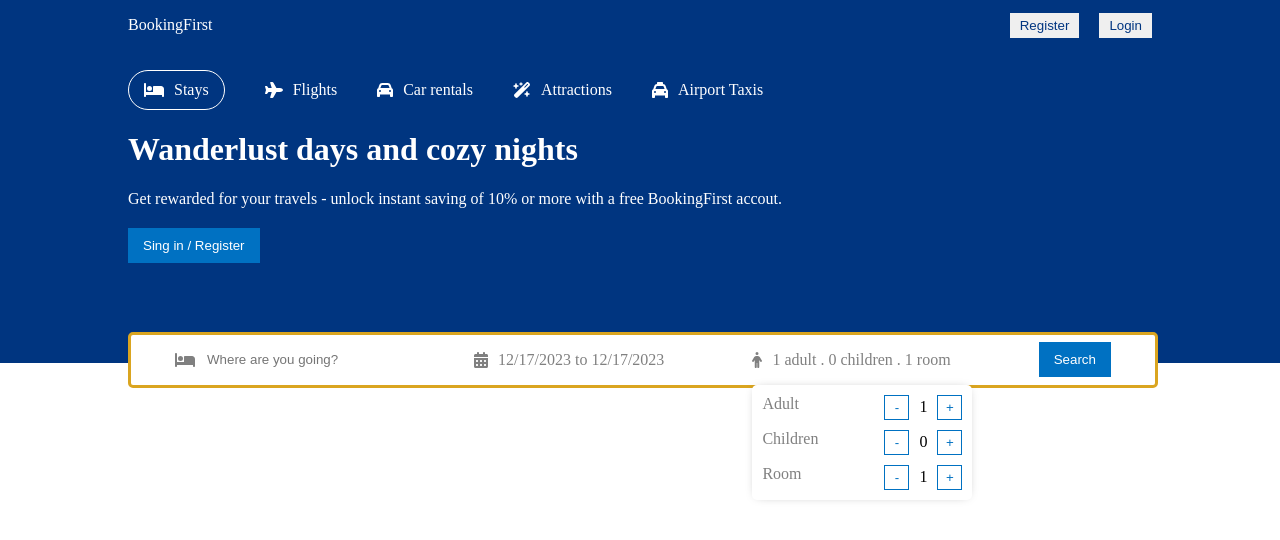
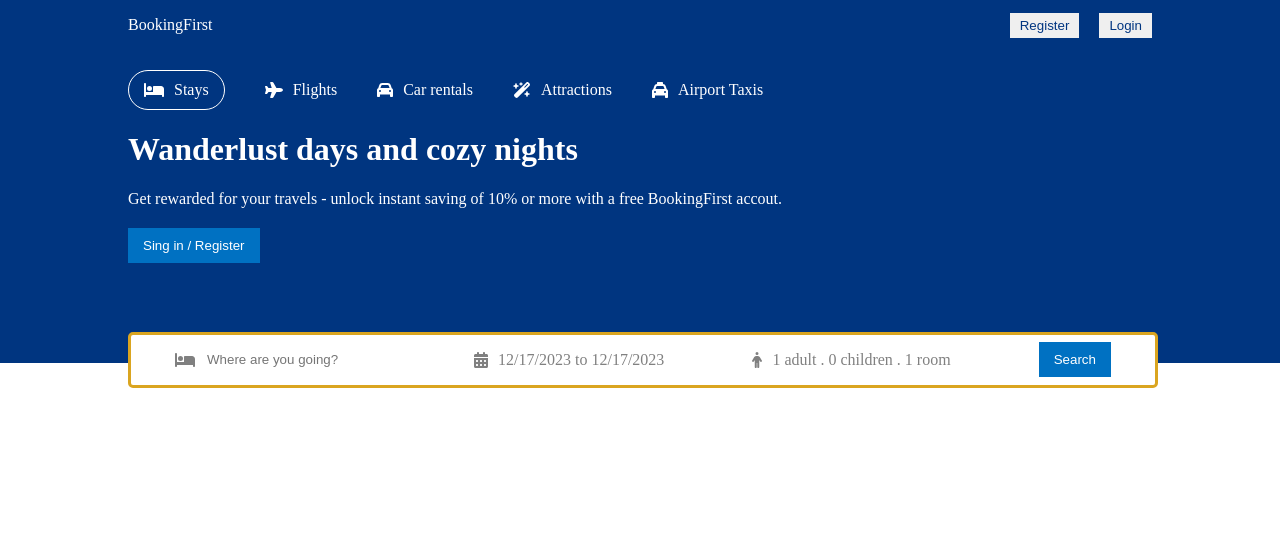
Before and after one commit to Khairul-Basar/booking-first-travel, a React (Vite) app in the folder client/: page /home in a window 1280 px wide. Shown: the top 540 px of the page. Built offline with nearby package versions, Linux system fonts and the light colour scheme; the HTML template or start-up script is replaced by a standard one.

Commit message:
dynamically option added

```diff
--- a/client/src/components/header/Header.jsx
+++ b/client/src/components/header/Header.jsx
@@ -29,6 +29,16 @@ function Header() {
     children: 0,
     room: 1,
   });
+  const [optionOpen, setOptionOpen] = useState(false);
+
+  function handleCountOperation(name, operation) {
+    setOption((prev) => {
+      return {
+        ...prev,
+        [name]: operation === "i" ? option[name] + 1 : option[name] - 1,
+      };
+    });
+  }
 
   return (
     <div className="header">
@@ -91,37 +101,75 @@ function Header() {
           </div>
           <div className="headerSearchItem">
             <FontAwesomeIcon icon={faPerson} className="headerIcon" />
-            <span className="headerSearchText">
+            <span
+              onClick={() => setOptionOpen(!optionOpen)}
+              className="headerSearchText"
+            >
               {`${option.adult} adult .
               ${option.children} children .
               ${option.room} room`}
             </span>
+            {optionOpen && (
               <div className="option">
                 <div className="optionItem">
                   <span className="optionText">Adult</span>
                   <div className="optionOpration">
-                  <button className="optionBtn">-</button>
+                    <button
+                      disabled={option.adult <= 1}
+                      onClick={() => handleCountOperation("adult", "d")}
+                      className="optionBtn"
+                    >
+                      -
+                    </button>
                     <span className="optionCount">{option.adult}</span>
-                  <button className="optionBtn">+</button>
+                    <button
+                      onClick={() => handleCountOperation("adult", "i")}
+                      className="optionBtn"
+                    >
+                      +
+                    </button>
                   </div>
                 </div>
                 <div className="optionItem">
                   <span className="optionText">Children</span>
                   <div className="optionOpration">
-                  <button className="optionBtn">-</button>
+                    <button
+                      disabled={option.children <= 0}
+                      onClick={() => handleCountOperation("children", "d")}
+                      className="optionBtn"
+                    >
+                      -
+                    </button>
                     <span className="optionCount">{option.children}</span>
-                  <button className="optionBtn">+</button>
+                    <button
+                      onClick={() => handleCountOperation("children", "i")}
+                      className="optionBtn"
+                    >
+                      +
+                    </button>
                   </div>
                 </div>
                 <div className="optionItem">
                   <span className="optionText">Room</span>
                   <div className="optionOpration">
-                  <button className="optionBtn">-</button>
+                    <button
+                      disabled={option.room <= 1}
+                      onClick={() => handleCountOperation("room", "d")}
+                      className="optionBtn"
+                    >
+                      -
+                    </button>
                     <span className="optionCount">{option.room}</span>
-                  <button className="optionBtn">+</button>
+                    <button
+                      onClick={() => handleCountOperation("room", "i")}
+                      className="optionBtn"
+                    >
+                      +
+                    </button>
                   </div>
                 </div>
               </div>
+            )}
           </div>
           <div className="headerSearchItem">
             <button className="headerButton">Search</button>
```
Lines whose indentation alone changed are shown as unchanged.
